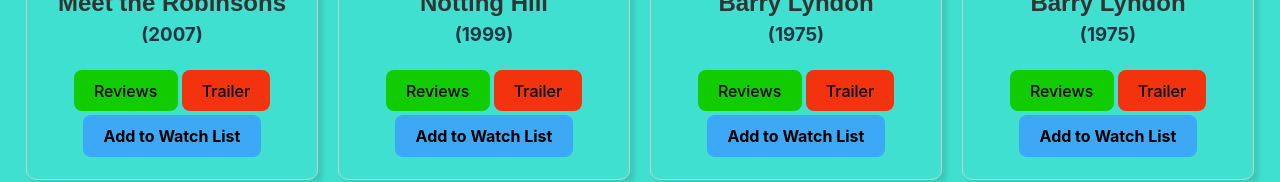
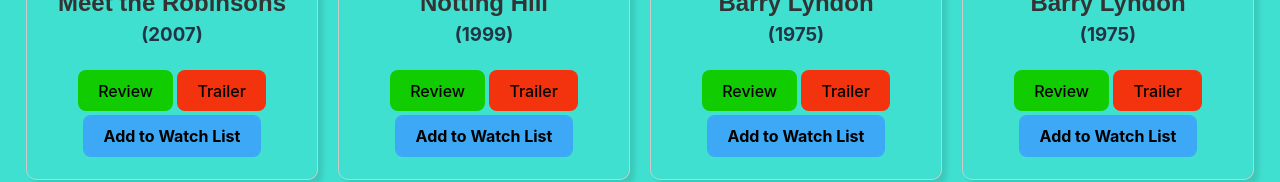
Before and after one commit to dguttmann18/movie-store, a React (Vite) app: page / in a window 1280 px wide. Shown: the part 467-649 px from the top of the page. Built offline with nearby package versions, Linux system fonts and the light colour scheme.

Commit message:
Sort direction button added with functionality.

```diff
--- a/src/MovieCard.tsx
+++ b/src/MovieCard.tsx
@@ -3,6 +3,9 @@
     title: string;
     year: number;
     picture: string;
+    trailer?: string;
+    review?: string;
+    isOnWatchList?: boolean;
 };
 
 function MovieCard(props : MovieCardData) {
@@ -14,7 +17,7 @@
       <h3 className="card-year">({props.year})</h3>
 
       <div className="card-commands">
-        <button className="reviews-button">Reviews</button>
+        <button className="reviews-button">Review</button>
         <button className="trailer-button">Trailer</button>
         <button className="watchlist-button">Add to Watch List</button>
       </div>
--- a/src/MovieScreen.tsx
+++ b/src/MovieScreen.tsx
@@ -10,6 +10,8 @@
   setSearchValue: (value: string) => {},
   sortValue: "",
   setSortValue: (value: string) => {},
+  isSortDown: false,
+  setIsSortDown: (value: boolean) => {},
 });
 
 function MovieScreen() {
@@ -42,6 +44,7 @@
 
   const [searchValue, setSearchValue] = useState("");
   const [sortValue, setSortValue] = useState("");
+  const [isSortDown, setIsSortDown] = useState(false);
 
   const movieContains = (m: MovieCardData, s: string): boolean => {
     if (m.title.toLowerCase().includes(s.toLowerCase())) return true;
@@ -57,17 +60,20 @@
       ? movies
       : movies.filter((m) => movieContains(m, searchValue));
 
-  const sortedMovies = [...filteredMovies].sort((a, b) => {
+      let sortedMovies = [...filteredMovies].sort((a, b) => {
         if (sortValue === "year") {
-      return a.year - b.year;
+          return a.year - b.year; // Sort by year (ascending)
         }
 
         if (sortValue === "title") {
-      return a.title.localeCompare(b.title);
+          return a.title.localeCompare(b.title); // Sort by title (alphabetical)
         }
 
         return 0;
     });
+
+    if (isSortDown)
+        sortedMovies.reverse();
 
   const sortByOptions: SortByOption[] = [
     { value: "year", text: "Year" },
@@ -76,7 +82,7 @@
 
   return (
     <SearchContext.Provider
-      value={{ searchValue, setSearchValue, sortValue, setSortValue }}
+      value={{ searchValue, setSearchValue, sortValue, setSortValue, isSortDown, setIsSortDown }}
     >
       <div className="movie-screen">
         <SearchBar sortByOptions={sortByOptions} />
--- a/src/index.css
+++ b/src/index.css
@@ -236,19 +236,18 @@
   font-size: 1rem;
   padding: 5px;
   border-radius: 8px;
+}
 
-  /* font-family: Arial, sans-serif;
+.sort-direction-button {
+  font-family: Arial, sans-serif;
   font-size: 1rem;
-  padding-right: 5px;
-  display: inline-flex;
-  align-items: center;
-  justify-content: center;
-  box-sizing: border-box;
-  padding: 0;
-  position: absolute;
-  top: 40px;
-  left: 68%;
-  transform: translateX(-20%); */
+  font-weight: bolder;
+  padding: 5px;
+  border-radius: 8px;
+  margin-left: 5px;
+  background-color: lightgray;
+  height: 32px;
+  border: 1px solid hsl(0, 100%, 2%);
 }
 
 .sort-container {
```
Lines whose indentation alone changed are shown as unchanged.
